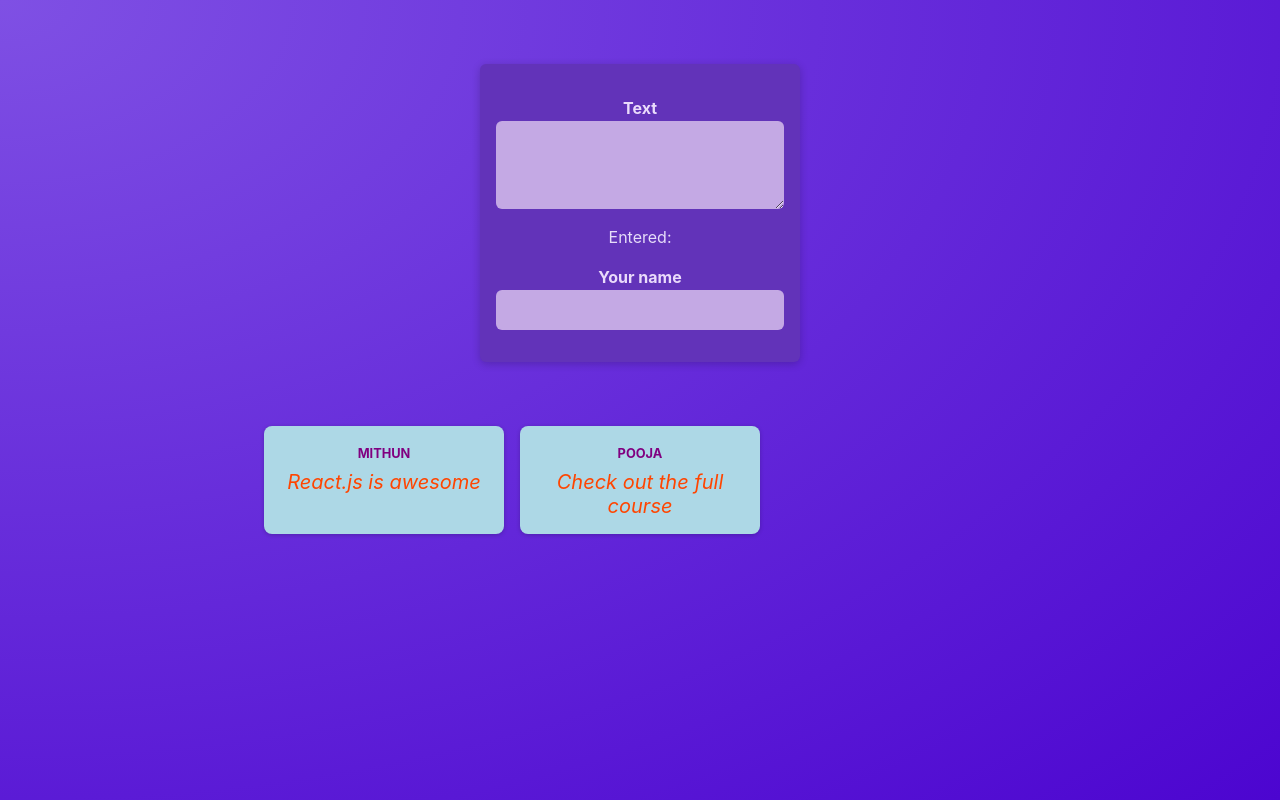
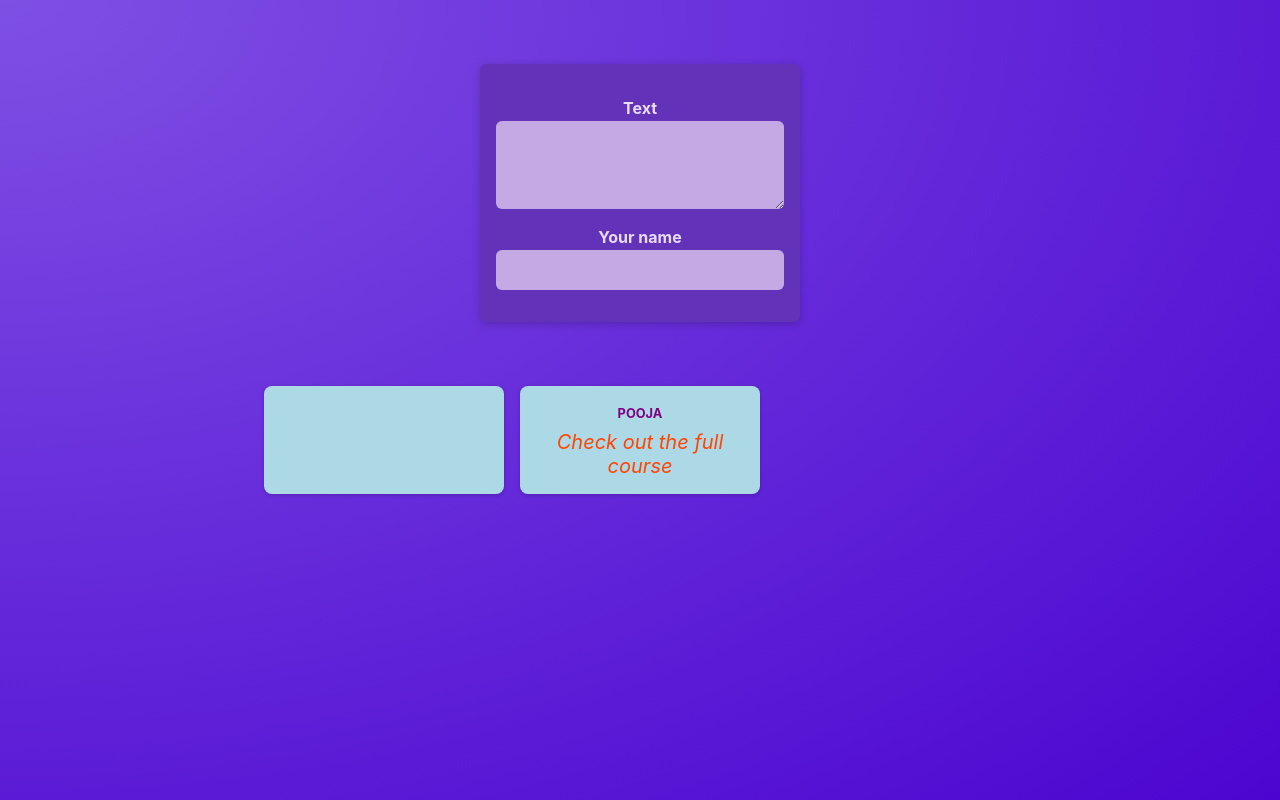
Before and after one commit to mithunj43/React, a React (Vite) app in the folder react-crash-course/: page / in a window 1280 px wide. Built offline with nearby package versions, Linux system fonts and the light colour scheme.

Commit message:
Lifting state Up

```diff
--- a/react-crash-course/src/components/NewPost.jsx
+++ b/react-crash-course/src/components/NewPost.jsx
@@ -1,22 +1,17 @@
 import classes from './NewPost.module.css';
-import { useState } from 'react';
 
-function NewPost() {
-    const [enteredBody, setEnteredBody] = useState('');
-    function changeBodyHandler(event) {
-        setEnteredBody(event.target.value);
-    }
+
+function NewPost(props) {
 
   return (
     <form className={classes.form}>
       <p>
         <label htmlFor="body">Text</label>
-        <textarea id="body" required rows={3} onChange={changeBodyHandler}/>
+        <textarea id="body" required rows={3} onChange={props.onBodyChange}/>
       </p>
-      <p>Entered:{enteredBody}</p>
       <p>
         <label htmlFor="name">Your name</label>
-        <input type="text" id="name" required />
+        <input type="text" id="name" required onChange={props.onAuthorChange}/>
       </p>
     </form>
   );
--- a/react-crash-course/src/components/PostsList.jsx
+++ b/react-crash-course/src/components/PostsList.jsx
@@ -1,13 +1,23 @@
 import NewPost from './NewPost';
 import Post from './Post';
 import classes from './PostsList.module.css';
+import { useState } from 'react';
 
 function PostsList() {
+    const [enteredBody, setEnteredBody] = useState('');
+    function changeBodyHandler(event) {
+        setEnteredBody(event.target.value);
+    }
+
+    const [enteredAuthor, setEnteredAuthor] = useState('');
+    function changeAuthorHandler(event) {
+        setEnteredAuthor(event.target.value);
+    }
    return (
     <>
-        <NewPost />
+        <NewPost onBodyChange = {changeBodyHandler} onAuthorChange = {changeAuthorHandler}/>
         <ul className={classes.posts}>
-        <Post author ="Mithun" body ="React.js is awesome"/>
+        <Post author = {enteredAuthor} body = {enteredBody}/>
         <Post author ="Pooja" body ="Check out the full course"/>
         </ul>
     </>
```
